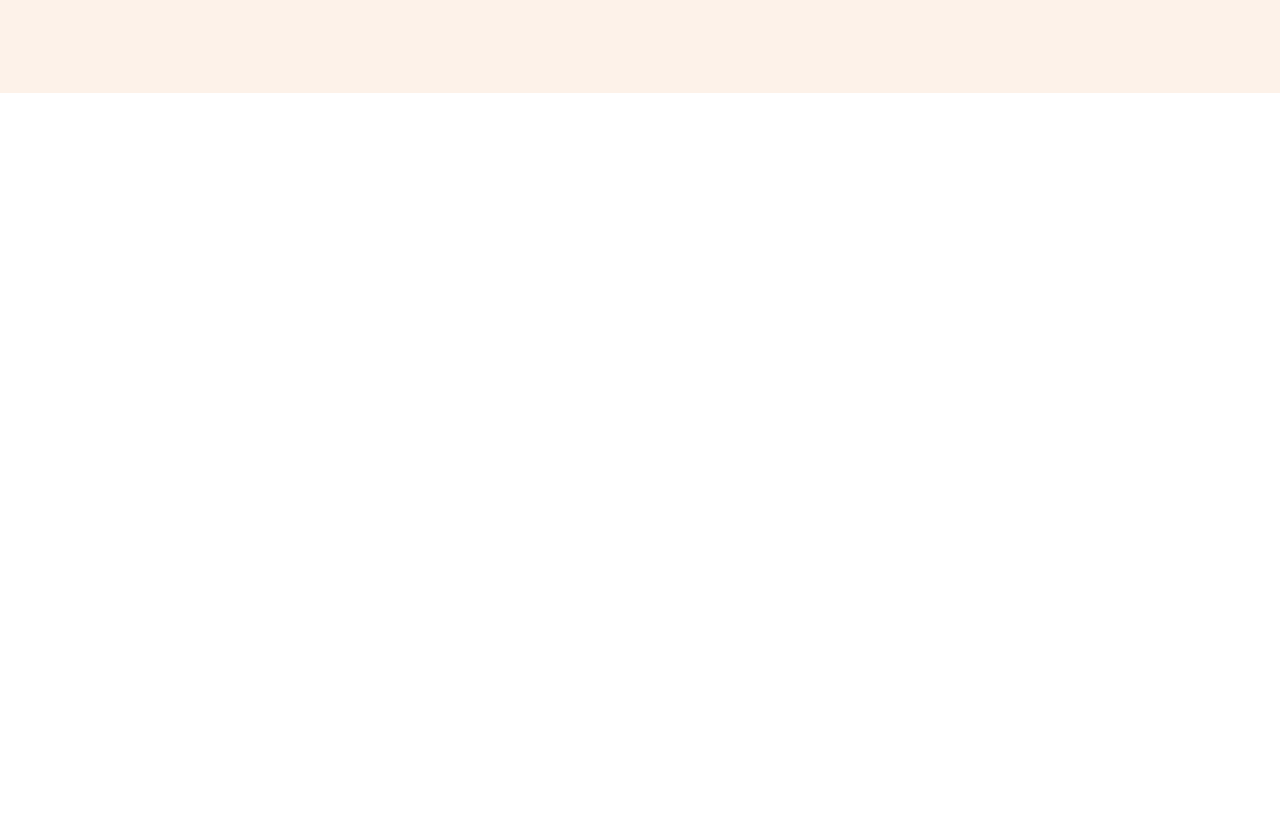
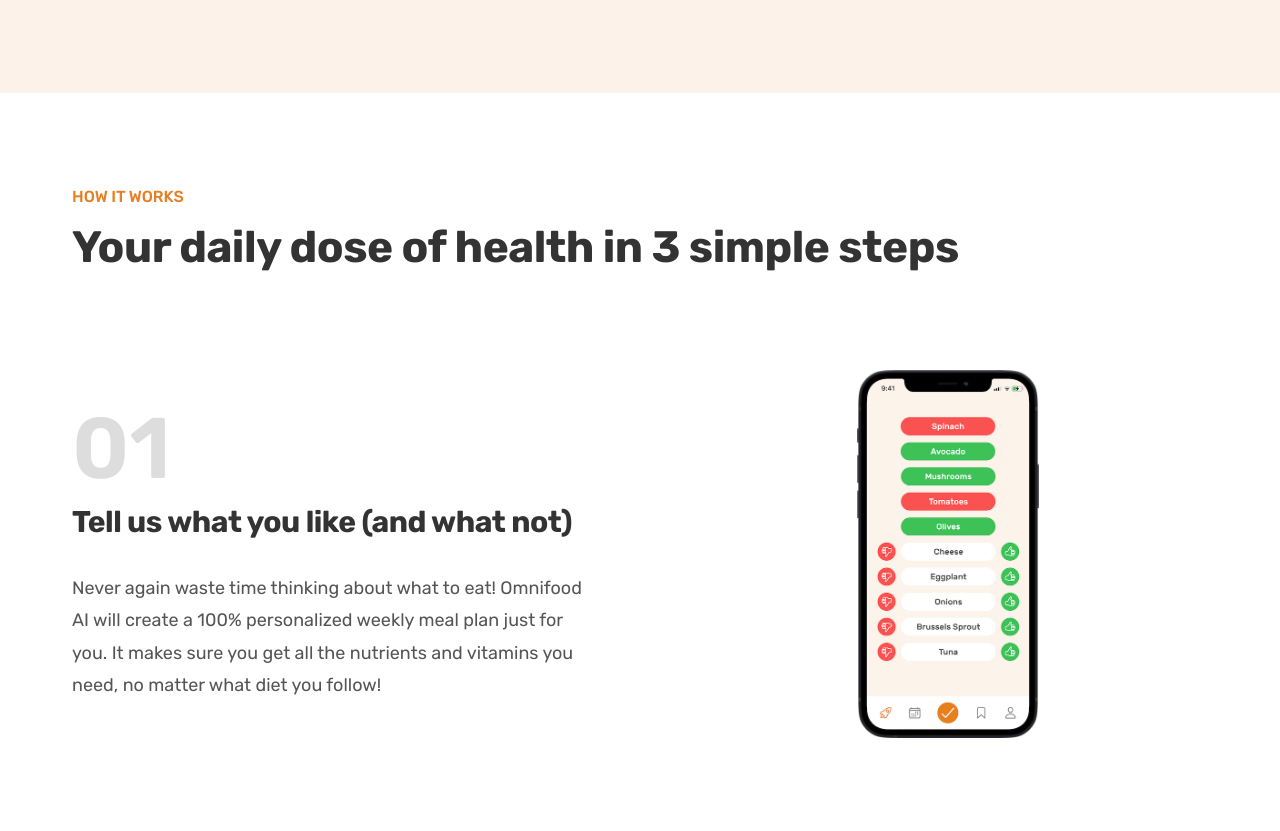
Before and after one commit to sravantp09/OmniFood, a plain HTML site: page index.html in a window 1280 px wide. Shown: the part 699-1530 px from the top of the page. Before the commit the page ends 800 px from the top, so only its background shows below. Drawn offline with Linux system fonts and the light colour scheme.

Commit message:
create and style how it works section

```diff
--- a/css/general.css
+++ b/css/general.css
@@ -58,3 +58,28 @@ body {
   font-weight: 400;
   color: #555;
 }
+
+/* Reusable Grid */
+.grid {
+  display: grid;
+  gap: 9.6rem;
+}
+
+.grid--2-cols {
+  grid-template-columns: repeat(2, 1fr);
+}
+
+.grid--3-cols {
+  grid-template-columns: repeat(3, 1fr);
+}
+
+/* For centering container */
+.container {
+  max-width: 120rem; /* 120rem is a standard */
+  margin: 0 auto;
+  padding: 0 3.2rem;
+}
+
+.align-center {
+  align-items: center;
+}
--- a/css/style.css
+++ b/css/style.css
@@ -56,7 +56,8 @@ a {
   margin: 0 auto;
   padding: 0 3.2rem;
   display: grid;
-  grid-template-columns: 1fr 1fr;
+  /* grid-template-columns: 1fr 1fr; */
+  grid-template-columns: repeat(2, 1fr);
   gap: 9.6rem;
   align-items: center;
 }
@@ -155,3 +156,59 @@ a {
 .hero-img > img {
   width: 100%;
 }
+
+/* HOW IT WORKS SECTION */
+.section-how {
+  width: 100%;
+  padding: 9.6rem 0;
+}
+
+.container > span {
+  display: block;
+  text-transform: uppercase;
+  color: #e67e22;
+  font-size: 1.6rem;
+  font-weight: 500;
+  margin-bottom: 1.6rem;
+}
+
+.heading-primary,
+.heading-secondary,
+.heading-tertiary {
+  font-weight: 700;
+  color: #333;
+  letter-spacing: -0.5px;
+  line-height: 1.2;
+}
+
+.heading-secondary {
+  font-size: 4.4rem;
+  margin-bottom: 9.6rem;
+}
+
+.heading-tertiary {
+  font-size: 3rem;
+  margin-bottom: 3.2rem;
+}
+
+.step-number {
+  font-size: 8.6rem;
+  font-weight: 600;
+  color: #ddd;
+  margin-bottom: 1.2rem;
+}
+
+.step-description {
+  font-size: 1.8rem;
+  line-height: 1.8;
+}
+
+.step-img-box {
+  display: flex;
+  align-items: center;
+  justify-content: center;
+}
+
+.step-img-box > img {
+  width: 35%;
+}
--- a/index.html
+++ b/index.html
@@ -26,7 +26,7 @@
       </a>
       <nav class="main-nav">
         <ul class="main-nav-items">
-          <li><a href="#">How it works</a></li>
+          <li><a href="#how">How it works</a></li>
           <li><a href="#">Meals</a></li>
           <li><a href="#">Testimonials</a></li>
           <li><a href="#">Pricing</a></li>
@@ -72,6 +72,64 @@
           </div>
         </div>
       </section>
+      <section class="section-how" id="how">
+        <div class="container">
+          <span>How it works</span>
+          <h2 class="heading-secondary">
+            Your daily dose of health in 3 simple steps
+          </h2>
+        </div>
+        <div class="container grid grid--2-cols align-center">
+          <!-- Row 1 -->
+          <div class="step-text-box">
+            <p class="step-number">01</p>
+            <h3 class="step-heading heading-tertiary">
+              Tell us what you like (and what not)
+            </h3>
+            <p class="step-description">
+              Never again waste time thinking about what to eat! Omnifood AI
+              will create a 100% personalized weekly meal plan just for you. It
+              makes sure you get all the nutrients and vitamins you need, no
+              matter what diet you follow!
+            </p>
+          </div>
+          <div class="step-img-box">
+            <img src="/img/app/app-screen-1.png" alt="App screen 1" />
+          </div>
+
+          <!-- Row 2 -->
+          <div class="step-img-box">
+            <img src="/img/app/app-screen-2.png" alt="App screen 2" />
+          </div>
+          <div class="step-text-box">
+            <p class="step-number">02</p>
+            <h3 class="step-heading heading-tertiary">
+              Approve your weekly meal plan
+            </h3>
+            <p class="step-description">
+              Once per week, approve the meal plan generated for you by Omnifood
+              AI. You can change ingredients, swap entire meals, or even add
+              your own recipes.
+            </p>
+          </div>
+
+          <!-- Row 3 -->
+          <div class="step-text-box">
+            <p class="step-number">03</p>
+            <h3 class="step-heading heading-tertiary">
+              Receive meals at convenient time
+            </h3>
+            <p class="step-description">
+              Best chefs in town will cook your selected meal every day, and we
+              will deliver it to your door whenever works best for you. You can
+              change delivery schedule and address daily!
+            </p>
+          </div>
+          <div class="step-img-box">
+            <img src="/img/app/app-screen-3.png" alt="App screen 3" />
+          </div>
+        </div>
+      </section>
     </main>
     <footer></footer>
   </body>
```
Also changed, not shown: img/app/app-screen-1.png (added), img/app/app-screen-2.png (added), img/app/app-screen-3.png (added), 2 other files.
